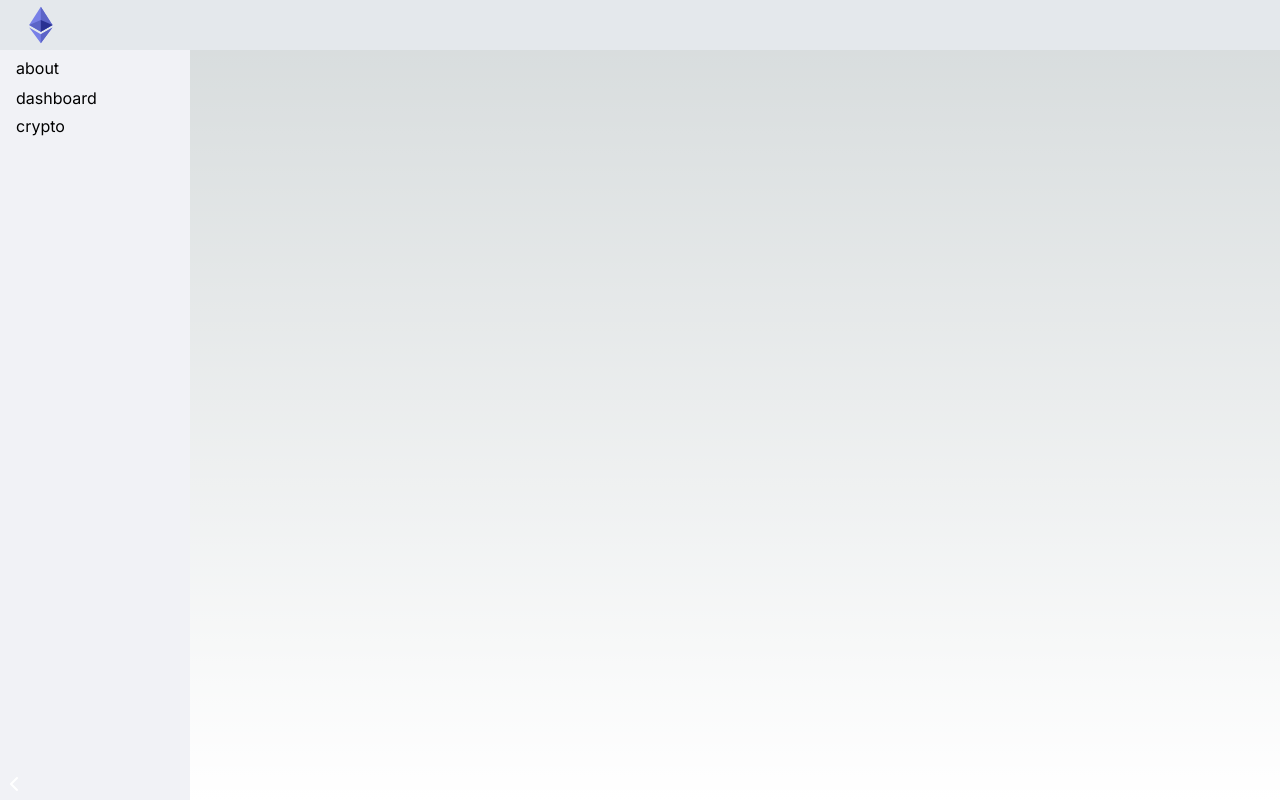
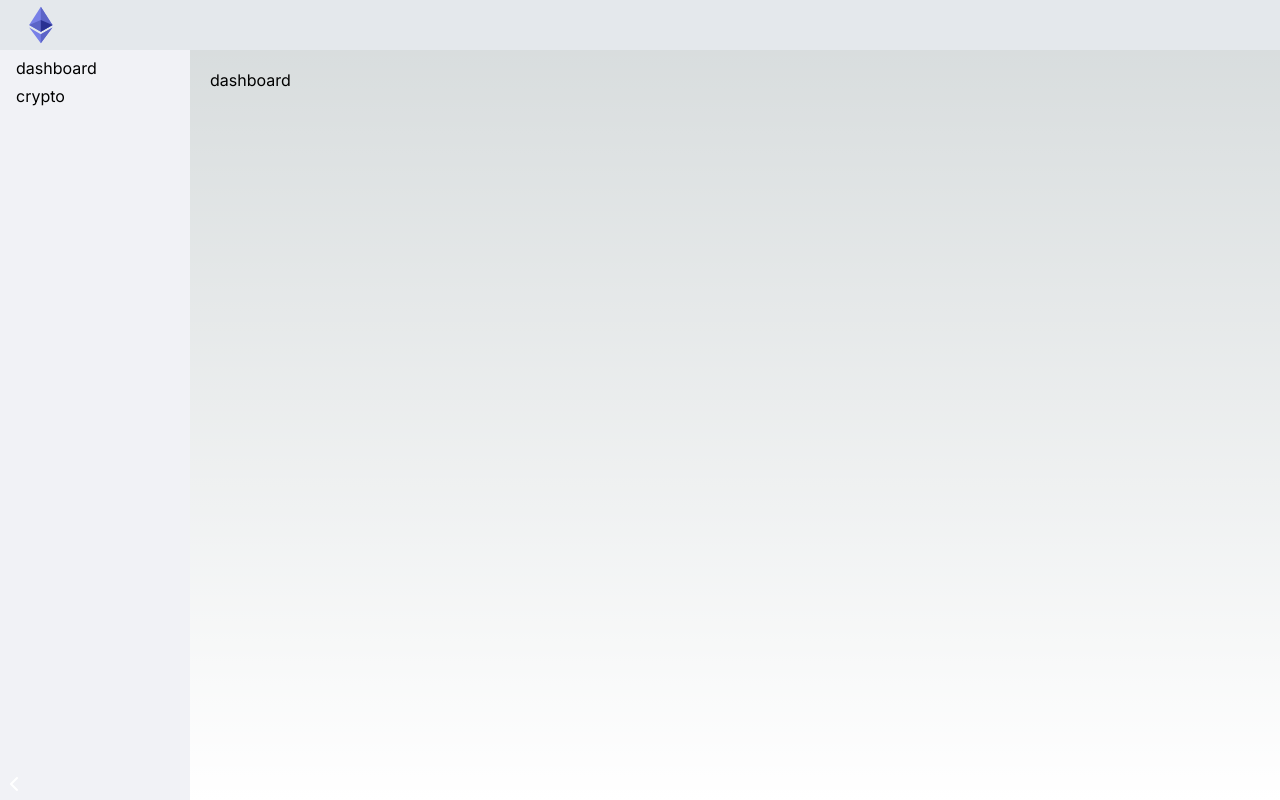
Before and after one commit to huiruo/block-chain, a Next.js app: page /dashboard in a window 1280 px wide. Built offline with nearby package versions, Linux system fonts and the light colour scheme.

Commit message:
feat: improve router

```diff
--- a/src/app/dashboard/page.tsx
+++ b/src/app/dashboard/page.tsx
@@ -1,10 +1,7 @@
-import React from 'react';
-import { Layout } from '../../components/layout';
+import { LayoutWrapper } from "@/components/layout/layoutWrapper";
 
-const Dashboard: React.FC = () => {
-  return <Layout>
-    <h1>Dashboard</h1>
-  </Layout>
-};
-
-export default Dashboard
+export default function Home() {
+  return <LayoutWrapper>
+    dashboard
+  </LayoutWrapper>
+}
--- a/src/app/page.tsx
+++ b/src/app/page.tsx
@@ -1,9 +1,9 @@
 import styles from "./page.module.css";
-import { Layout } from '../components/layout';
+import { LayoutWrapper } from "@/components/layout/layoutWrapper";
 
 export default function Home() {
-  return <Layout>
+  return <LayoutWrapper>
     <main className={styles.main}>
     </main>
-  </Layout>
+  </LayoutWrapper>
 }
--- a/src/common/router.ts
+++ b/src/common/router.ts
@@ -14,19 +14,13 @@ const crypto: IRoute[] = [
 
 export const parentRoute: IParentRoute[] = [
   {
-    label: "about",
-    path: "/about",
-    children: null
-  },
-  {
     label: "dashboard",
     path: "/dashboard",
     children: null
   },
   {
     label: "crypto",
-    // path: "/crypto",
-    path: "",
+    path: "/crypto",
     children: crypto
   }
 ]
```
Also changed, not shown: src/app/about/page.tsx (deleted, +0 -10 lines).
